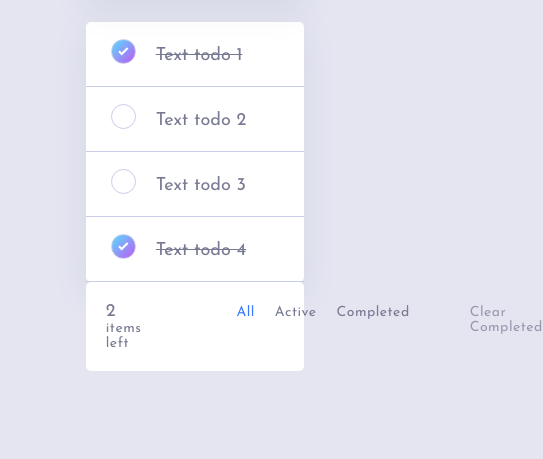
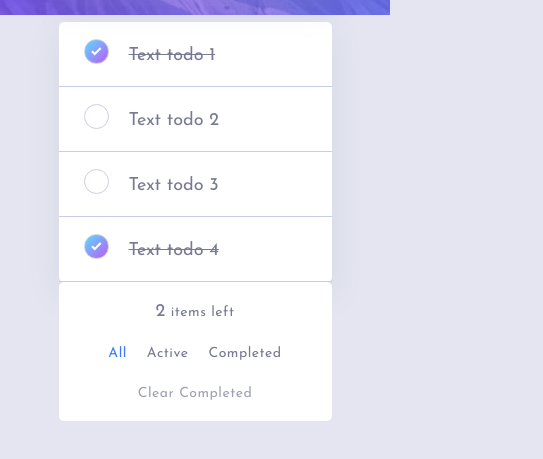
Before and after one commit to Fabiczg/todo-app, a plain HTML site: page index.html in a window 390 px wide. Shown: the part 285-744 px from the top of the page, 543 px wide, since content can reach past the window. Drawn offline with nearby package versions, Linux system fonts and the light colour scheme.

Commit message:
Update main.css

```diff
--- a/assets/main.css
+++ b/assets/main.css
@@ -285,3 +285,23 @@ ul li:hover .remove{
 body.dark .add-new-item, body.dark .content, body.dark .content ul li input[type="checkbox"] ~ .checkmark:hover:before, body.dark .bottom-items {
   background: #25273c;
 }
+
+@media (max-width: 768px ) {
+  body{
+    margin: 0;
+    background-size: auto;
+
+  }
+  .bottom-items {
+    display: flex;
+    flex-direction: column;
+    align-items: center;  }
+    .items-left{
+      margin: 0;
+    }
+    .filter{
+      margin: 10px 0;
+      padding: 15px 0;
+
+    }
+}
```
